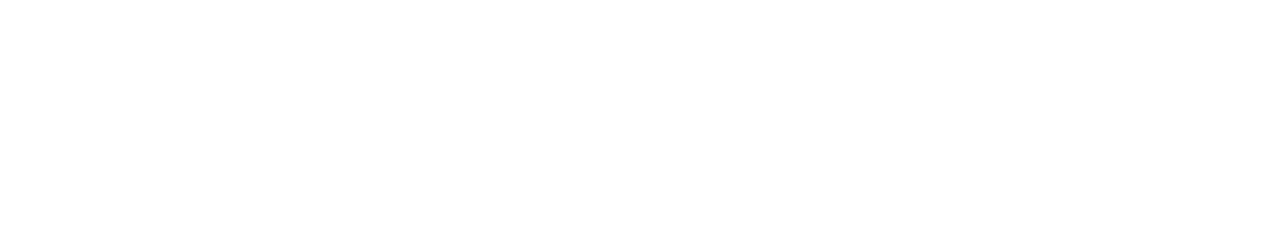
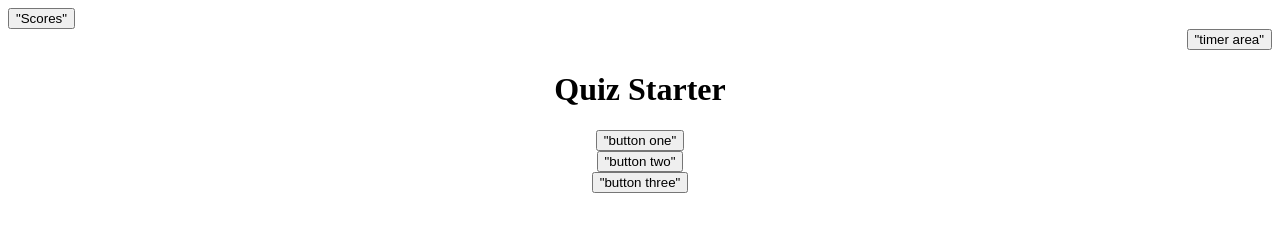
Before and after one commit to Myra-R/CodeQuiz, a plain HTML site: page index.html in a window 1280 px wide. Drawn offline with Linux system fonts and the light colour scheme.

Commit message:
html shell and some css styling

```diff
--- a/index.html
+++ b/index.html
@@ -4,8 +4,44 @@
     <meta charset="UTF-8">
     <meta name="viewport" content="width=device-width, initial-scale=1.0">
     <title>Document</title>
+    <link rel="stylesheet" href="style.css" />
+    <script src="script.js"></script>
 </head>
+    <div>
+        <button>
+            "Scores"
+        </button>
+
+    <div class="timer">
+
+            <button>
+                "timer area"
+            </button>
+        </div>
+
 <body>
+    <container>
+    <header>
+        <h1>Quiz Starter</h1>
+    </header>
 
+    <div class="buttons">
+        <div>
+       <button>
+           "button one"
+       </buttons>
+            </div>
+    <div>
+        <button>
+            "button two"
+        </button>
+    </div>
+    <div>
+        <button>
+            "button three"
+        </button>
+    </div>
+    </div>
+</container>
 </body>
 </html>
--- a/script.js
+++ b/script.js
@@ -0,0 +1,4 @@
+var startQuizBtn = document
+var questions = document
+var scores
+var timer
--- a/style.css
+++ b/style.css
@@ -0,0 +1,11 @@
+header {
+  text-align: center;
+}
+
+.buttons {
+    text-align: center;
+}
+
+.timer {
+    text-align: right;
+}
```
